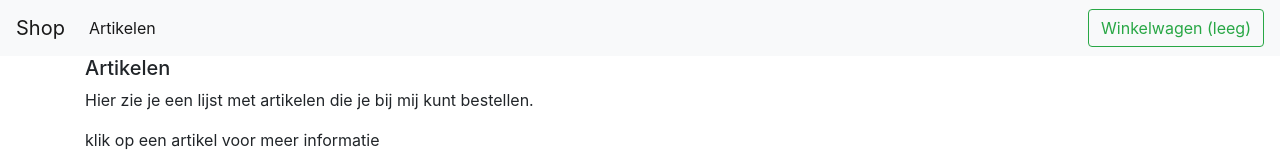
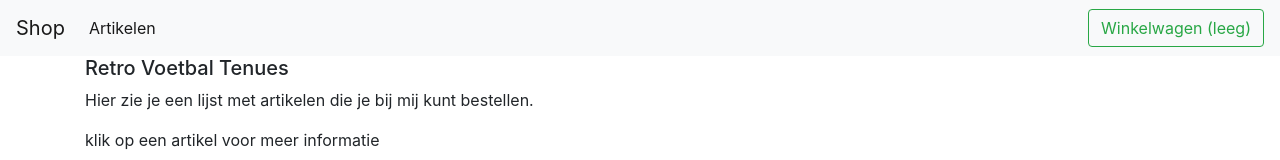
Before and after one commit to emmaus-5h/webshop-5hin2-ahmed-david, a website: page web/index.html in a window 1280 px wide. Shown: the top 160 px of the page. Drawn offline with nearby package versions, Linux system fonts and the light colour scheme; no server answers.

Commit message:
titel veranderd

```diff
--- a/web/index.html
+++ b/web/index.html
@@ -44,7 +44,7 @@
   <!-- lijst met producten, wordt gevuld door javascript -->
 	<main id="index">
 		<div class="container">
-			<h5>Artikelen</h5>
+			<h5>Retro Voetbal Tenues</h5>
  			<p>Hier zie je een lijst met artikelen die je bij mij kunt bestellen.</p>
 			<p>klik op een artikel voor meer informatie<p>
 					<p>klik op de "winkelwagentje" om het artikel in je winkelwagen te stoppen</p>
```
Also changed, not shown: 1 other file.
